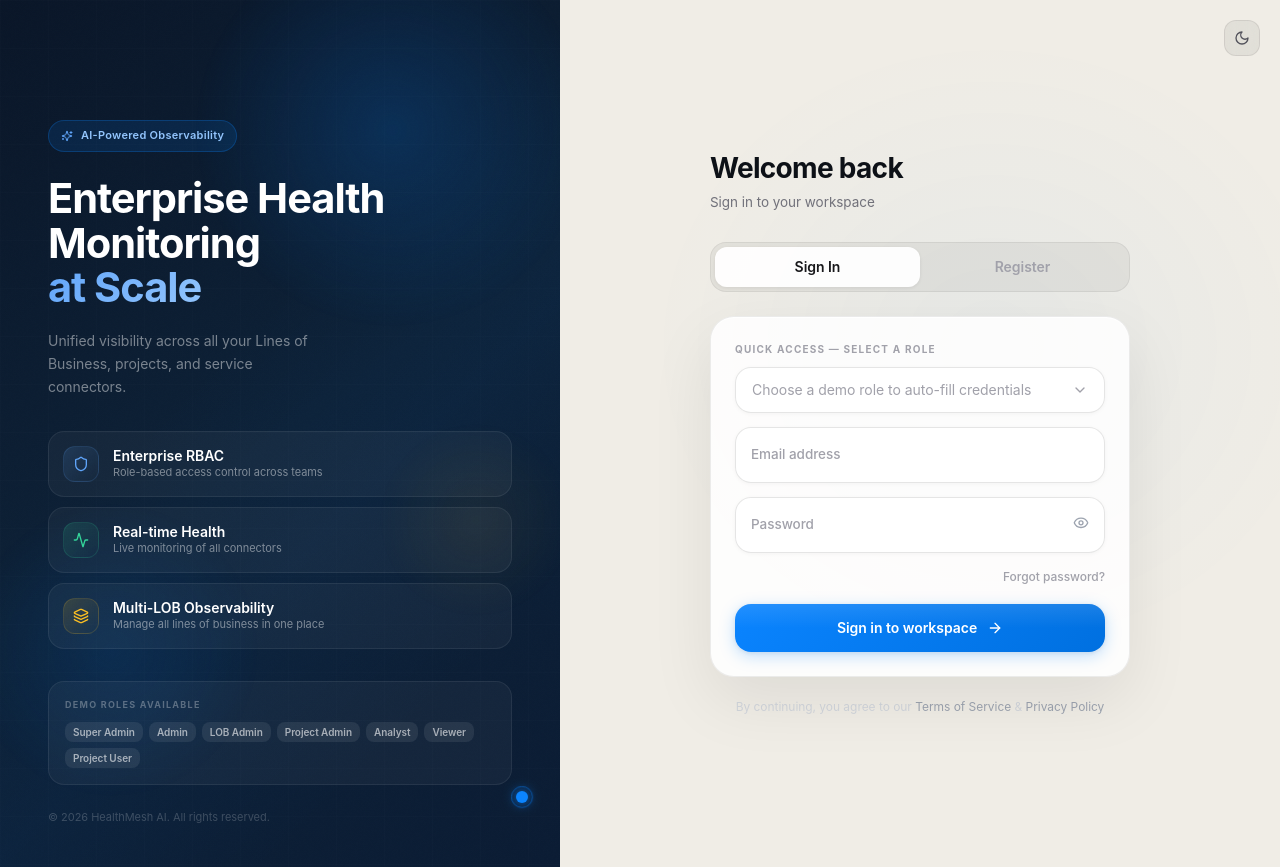
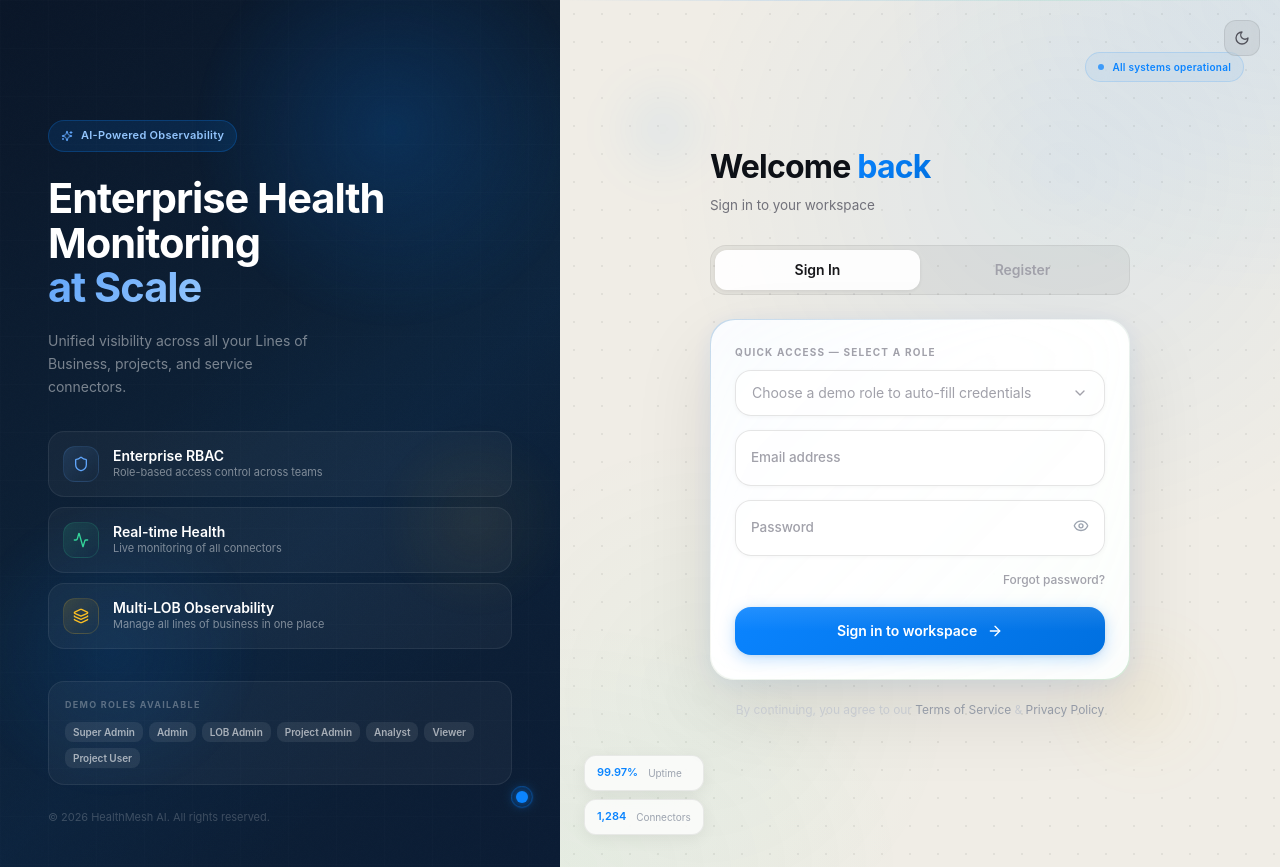
Before and after one commit to krishnakumarsabbu-prog/Mesh, a React (Vite) app: page /login in a window 1280 px wide. Built offline with nearby package versions, Linux system fonts and the light colour scheme.

Commit message:
Updated LoginPage.tsx

```diff
--- a/src/pages/LoginPage.tsx
+++ b/src/pages/LoginPage.tsx
@@ -812,16 +812,152 @@ export function LoginPage() {
       </div>
 
       {/* ---- RIGHT AUTH PANEL ---- */}
-      <div className="flex-1 flex items-center justify-center p-6 sm:p-10 relative">
-        {/* Subtle bg texture for right panel */}
+      <div className="flex-1 flex items-center justify-center p-6 sm:p-10 relative overflow-hidden">
+
+        {/* Layered background */}
         <div
           className="absolute inset-0 pointer-events-none"
           style={{
             background: isDark
-              ? 'radial-gradient(ellipse 80% 60% at 60% 40%, rgba(52,211,153,0.04) 0%, transparent 60%)'
-              : 'radial-gradient(ellipse 80% 60% at 60% 40%, rgba(10,132,255,0.04) 0%, transparent 60%)',
+              ? 'radial-gradient(ellipse 100% 80% at 70% 20%, rgba(52,211,153,0.06) 0%, transparent 55%), radial-gradient(ellipse 70% 60% at 20% 80%, rgba(10,132,255,0.05) 0%, transparent 50%)'
+              : 'radial-gradient(ellipse 100% 80% at 70% 20%, rgba(10,132,255,0.07) 0%, transparent 55%), radial-gradient(ellipse 70% 60% at 20% 80%, rgba(52,211,153,0.04) 0%, transparent 50%)',
           }}
         />
+
+        {/* Dot grid pattern */}
+        <div
+          className="absolute inset-0 pointer-events-none"
+          style={{
+            backgroundImage: isDark
+              ? 'radial-gradient(circle, rgba(255,255,255,0.04) 1px, transparent 1px)'
+              : 'radial-gradient(circle, rgba(0,0,0,0.06) 1px, transparent 1px)',
+            backgroundSize: '28px 28px',
+          }}
+        />
+
+        {/* Corner accent glow — top right */}
+        <div
+          className="absolute top-0 right-0 pointer-events-none"
+          style={{
+            width: '400px',
+            height: '300px',
+            background: isDark
+              ? 'radial-gradient(ellipse at top right, rgba(52,211,153,0.08) 0%, transparent 70%)'
+              : 'radial-gradient(ellipse at top right, rgba(10,132,255,0.08) 0%, transparent 70%)',
+          }}
+        />
+
+        {/* Corner accent glow — bottom left */}
+        <div
+          className="absolute bottom-0 left-0 pointer-events-none"
+          style={{
+            width: '350px',
+            height: '250px',
+            background: isDark
+              ? 'radial-gradient(ellipse at bottom left, rgba(10,132,255,0.05) 0%, transparent 70%)'
+              : 'radial-gradient(ellipse at bottom left, rgba(52,211,153,0.05) 0%, transparent 70%)',
+          }}
+        />
+
+        {/* Decorative floating orb — top left */}
+        <div
+          className="absolute pointer-events-none"
+          style={{
+            top: '8%',
+            left: '6%',
+            width: '120px',
+            height: '120px',
+            borderRadius: '50%',
+            background: isDark
+              ? 'radial-gradient(circle, rgba(52,211,153,0.06) 0%, transparent 70%)'
+              : 'radial-gradient(circle, rgba(10,132,255,0.07) 0%, transparent 70%)',
+            filter: 'blur(20px)',
+          }}
+        />
+
+        {/* Decorative floating orb — bottom right */}
+        <div
+          className="absolute pointer-events-none"
+          style={{
+            bottom: '10%',
+            right: '8%',
+            width: '160px',
+            height: '160px',
+            borderRadius: '50%',
+            background: isDark
+              ? 'radial-gradient(circle, rgba(10,132,255,0.05) 0%, transparent 70%)'
+              : 'radial-gradient(circle, rgba(251,191,36,0.06) 0%, transparent 70%)',
+            filter: 'blur(24px)',
+          }}
+        />
+
+        {/* Thin decorative accent lines */}
+        <div
+          className="absolute top-0 left-0 right-0 h-px pointer-events-none"
+          style={{
+            background: isDark
+              ? 'linear-gradient(90deg, transparent 0%, rgba(52,211,153,0.15) 30%, rgba(10,132,255,0.15) 70%, transparent 100%)'
+              : 'linear-gradient(90deg, transparent 0%, rgba(10,132,255,0.12) 30%, rgba(52,211,153,0.12) 70%, transparent 100%)',
+          }}
+        />
+
+        {/* Floating status indicator — top left decoration */}
+        <div
+          className="absolute pointer-events-none"
+          style={{ top: '6%', right: '5%', opacity: mounted ? 1 : 0, transition: 'opacity 0.8s ease 0.6s' }}
+        >
+          <div
+            className="flex items-center gap-2 px-3 py-1.5 rounded-full"
+            style={{
+              background: isDark ? 'rgba(52,211,153,0.08)' : 'rgba(10,132,255,0.06)',
+              border: `1px solid ${isDark ? 'rgba(52,211,153,0.18)' : 'rgba(10,132,255,0.15)'}`,
+              backdropFilter: 'blur(12px)',
+            }}
+          >
+            <span
+              className="w-1.5 h-1.5 rounded-full animate-pulse"
+              style={{ background: isDark ? '#34D399' : '#0A84FF', animationDuration: '2s' }}
+            />
+            <span
+              className="text-[10px] font-semibold tracking-wide"
+              style={{ color: isDark ? '#34D399' : '#0A84FF' }}
+            >
+              All systems operational
+            </span>
+          </div>
+        </div>
+
+        {/* Floating metric cards — bottom left decoration */}
+        <div
+          className="absolute bottom-8 left-6 pointer-events-none hidden xl:flex flex-col gap-2"
+          style={{ opacity: mounted ? 1 : 0, transition: 'opacity 0.8s ease 0.9s' }}
+        >
+          {[
+            { label: 'Uptime', value: '99.97%', color: isDark ? '#34D399' : '#0A84FF' },
+            { label: 'Connectors', value: '1,284', color: isDark ? '#60A5FA' : '#0A84FF' },
+          ].map((item) => (
+            <div
+              key={item.label}
+              className="flex items-center gap-2.5 px-3 py-2 rounded-xl"
+              style={{
+                background: isDark ? 'rgba(15,20,30,0.7)' : 'rgba(255,255,255,0.75)',
+                border: `1px solid ${isDark ? 'rgba(255,255,255,0.07)' : 'rgba(0,0,0,0.07)'}`,
+                backdropFilter: 'blur(16px)',
+                boxShadow: isDark ? '0 4px 16px rgba(0,0,0,0.4)' : '0 4px 16px rgba(0,0,0,0.06)',
+              }}
+            >
+              <span className="text-[11px] font-semibold" style={{ color: item.color }}>
+                {item.value}
+              </span>
+              <span
+                className="text-[10px]"
+                style={{ color: isDark ? 'rgba(255,255,255,0.3)' : '#9CA3AF' }}
+              >
+                {item.label}
+              </span>
+            </div>
+          ))}
+        </div>
 
         <div
           className={cn('relative w-full max-w-[420px]', mounted && 'animate-auth-panel-in')}
@@ -840,12 +976,28 @@ export function LoginPage() {
           {/* Heading */}
           <div className="mb-7">
             <h1
-              className="text-[28px] font-bold tracking-tight leading-tight"
-              style={{ color: isDark ? '#F9FAFB' : '#0D1117' }}
+              className="font-bold tracking-tight leading-tight"
+              style={{ fontSize: 'clamp(1.65rem, 3vw, 2rem)', color: isDark ? '#F9FAFB' : '#0D1117' }}
             >
-              {mode === 'login' ? 'Welcome back' : 'Create account'}
+              {mode === 'login' ? (
+                <>
+                  Welcome{' '}
+                  <span
+                    style={{
+                      background: isDark
+                        ? 'linear-gradient(135deg, #34D399 0%, #60A5FA 100%)'
+                        : 'linear-gradient(135deg, #0A84FF 0%, #0070E0 100%)',
+                      WebkitBackgroundClip: 'text',
+                      WebkitTextFillColor: 'transparent',
+                      backgroundClip: 'text',
+                    }}
+                  >
+                    back
+                  </span>
+                </>
+              ) : 'Create account'}
             </h1>
-            <p className="text-[13.5px] mt-1.5" style={{ color: isDark ? 'rgba(255,255,255,0.4)' : '#71717A' }}>
+            <p className="text-[13.5px] mt-2" style={{ color: isDark ? 'rgba(255,255,255,0.4)' : '#71717A' }}>
               {mode === 'login' ? 'Sign in to your workspace' : 'Get started with HealthMesh AI'}
             </p>
           </div>
@@ -875,16 +1027,24 @@ export function LoginPage() {
 
           {/* Form card */}
           <div
-            className={cn('rounded-3xl p-6 space-y-4', shake && 'animate-error-shake')}
+            className={cn('relative rounded-3xl', shake && 'animate-error-shake')}
+            style={{
+              padding: '1px',
+              background: isDark
+                ? 'linear-gradient(135deg, rgba(52,211,153,0.18) 0%, rgba(255,255,255,0.06) 40%, rgba(10,132,255,0.14) 100%)'
+                : 'linear-gradient(135deg, rgba(10,132,255,0.2) 0%, rgba(255,255,255,0.6) 40%, rgba(52,211,153,0.15) 100%)',
+              boxShadow: isDark
+                ? '0 32px 80px rgba(0,0,0,0.7), 0 0 0 0 transparent'
+                : '0 32px 80px rgba(0,0,0,0.1), 0 4px 24px rgba(10,132,255,0.08)',
+            }}
+          >
+          <div
+            className="rounded-3xl p-6 space-y-4"
             style={{
               background: isDark
-                ? 'rgba(15,20,30,0.8)'
-                : 'rgba(255,255,255,0.85)',
-              border: `1px solid ${isDark ? 'rgba(255,255,255,0.07)' : 'rgba(0,0,0,0.07)'}`,
-              boxShadow: isDark
-                ? '0 24px 64px rgba(0,0,0,0.6), inset 0 1px 0 rgba(255,255,255,0.06)'
-                : '0 24px 64px rgba(0,0,0,0.08), inset 0 1px 0 rgba(255,255,255,1)',
-              backdropFilter: 'blur(20px)',
+                ? 'rgba(12,17,27,0.92)'
+                : 'rgba(255,255,255,0.92)',
+              backdropFilter: 'blur(24px)',
             }}
           >
             <form onSubmit={handleSubmit} className="space-y-3.5">
@@ -972,6 +1132,7 @@ export function LoginPage() {
               </div>
             </form>
           </div>
+          </div>
 
           <p
             className="text-center text-[12px] mt-5"
```
